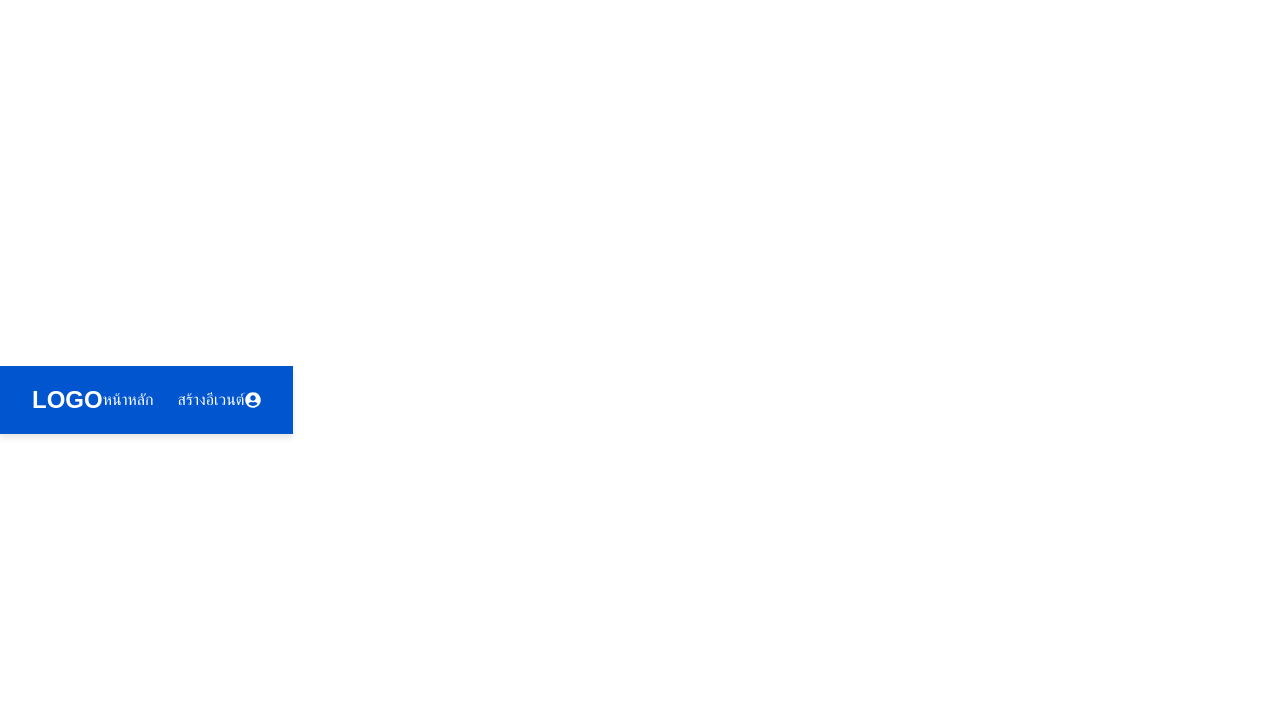
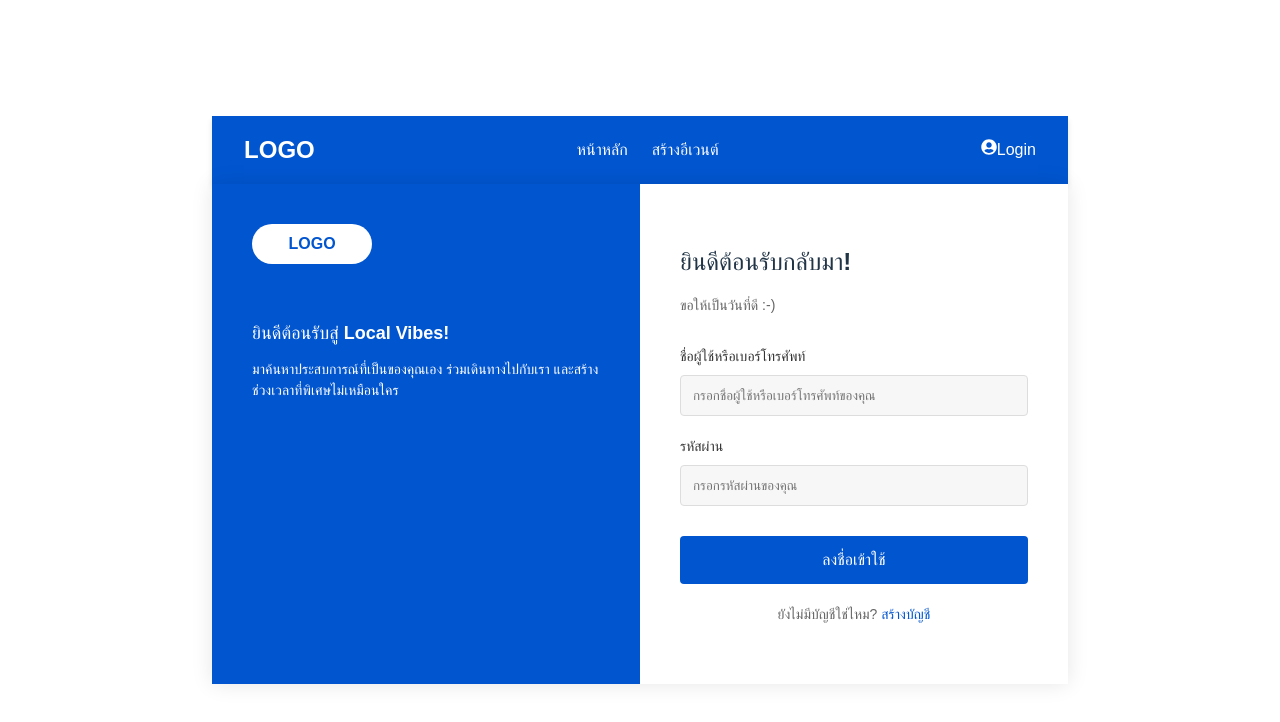
Before and after one commit to NarongdechP/Local-Vibes-Web-app, a React (Vite) app: page /login in a window 1280 px wide. Shown: the top 722 px of the page. Built offline with nearby package versions, Linux system fonts and the light colour scheme; some icons are missing.

Commit message:
ทำหน้า login บางหน้ายังไม่ได้จัด +bugggg

```diff
--- a/package.json
+++ b/package.json
@@ -19,6 +19,7 @@
     "font-awesome": "^4.7.0",
     "install": "^0.13.0",
     "jsonwebtoken": "^9.0.2",
+    "mdb-react-ui-kit": "^9.0.0",
     "npm": "^11.1.0",
     "pg": "^8.13.3",
     "react": "^19.0.0",
@@ -29,7 +30,7 @@
   "devDependencies": {
     "@eslint/js": "^9.19.0",
     "@tailwindcss/postcss": "^4.0.9",
-    "@types/react": "^19.0.8",
+    "@types/react": "^18.3.18",
     "@types/react-dom": "^19.0.3",
     "@vitejs/plugin-react": "^4.3.4",
     "autoprefixer": "^10.4.20",
--- a/src/App.css
+++ b/src/App.css
@@ -20,16 +20,17 @@ body {
 }
 
 .container {
-  max-width: 100%;
-  width: 100%;
-  padding: 0;
-  margin: 0;
   display: flex;
   flex-direction: column;
+  align-items: center;
+  justify-content: center;
+  min-height: 100vh; /* ทำให้ container เต็มจอ */
 }
+
 
 /* Navbar styles */
 .navbar {
+  width: 100%;
   background-color: #0155Cf; /* Deep blue shade */
   color: white;
   display: flex;
--- a/src/App.jsx
+++ b/src/App.jsx
@@ -1,5 +1,6 @@
 import { BrowserRouter as Router, Routes, Route } from "react-router-dom";
 import Home from "./pages/Home";
+import Login from "./pages/Login"
 import CreateEvent from "./pages/Create_Event";
 import Navbar from "./components/Navbar";
 import './App.css'
@@ -11,6 +12,7 @@ function App() {
       <Routes>
         <Route path="/" element={<Home />} />
         <Route path="/create" element={<CreateEvent />} />
+        <Route path="/login" element={<Login />} />
       </Routes>
     </Router>
   );
--- a/src/components/Navbar.jsx
+++ b/src/components/Navbar.jsx
@@ -1,8 +1,6 @@
 import React from 'react';
 import { Link } from 'react-router-dom';
 import { FaUserCircle } from "react-icons/fa";
-
-
 
 const Navbar = () => {
   return (
@@ -12,7 +10,10 @@ const Navbar = () => {
         <Link to="/">หน้าหลัก</Link>
         <Link to="/create">สร้างอีเวนต์</Link>
       </div>
-      <FaUserCircle className="text-2xl" />
+      <Link to="/login" className="flex items-center space-x-2">
+        <FaUserCircle className="text-2xl" />
+        <span>Login</span>
+      </Link>
     </nav>
   );
 };
--- a/src/index.css
+++ b/src/index.css
@@ -2,6 +2,13 @@
 
 body {
   font-family: 'Noto Sans Thai', sans-serif;
+}
+
+html, body {
+  height: 100%;
+  width: 100%;
+  margin: 0;
+  padding: 0;
 }
 
 :root {
--- /dev/null
+++ b/src/pages/Home.css
@@ -0,0 +1,281 @@
+* {
+    margin: 0;
+    padding: 0;
+    box-sizing: border-box;
+    font-family: 'Prompt', sans-serif;
+  }
+
+  body {
+    background-color: #f9f9f9;
+  }
+
+  .home-page {
+    width: 100%;
+    min-height: 100vh;
+  }
+
+  /* Navbar Styles */
+  .navbar {
+    display: flex;
+    justify-content: space-between;
+    align-items: center;
+    padding: 0.8rem 1.5rem;
+    background-color: #fff;
+    border-bottom: 1px solid #e0e0e0;
+  }
+
+  .navbar-left {
+    display: flex;
+    align-items: center;
+    gap: 2rem;
+  }
+
+  .logo-container {
+    background-color: #f0f0f0;
+    border-radius: 2rem;
+    padding: 0.5rem 1.5rem;
+  }
+
+  .logo-text {
+    font-weight: bold;
+  }
+
+  .main-nav {
+    display: flex;
+    gap: 1.5rem;
+  }
+
+  .nav-link {
+    color: #333;
+    text-decoration: none;
+    font-size: 0.9rem;
+  }
+
+  .nav-link.active {
+    color: #0155cf;
+    font-weight: bold;
+  }
+
+  .navbar-right {
+    display: flex;
+  }
+
+  .user-button {
+    background: none;
+    border: none;
+    color: #333;
+    cursor: pointer;
+    font-size: 1.2rem;
+  }
+
+  /* Home Container Styles */
+  .home-container {
+    max-width: 1200px;
+    margin: 0 auto;
+    padding: 1rem;
+  }
+
+  /* Search Styles */
+  .search-container {
+    display: flex;
+    justify-content: space-between;
+    align-items: center;
+    margin-bottom: 2rem;
+  }
+
+  .search-box {
+    display: flex;
+    align-items: center;
+    background-color: #f0f0f0;
+    border-radius: 2rem;
+    padding: 0.5rem 1rem;
+    width: 40%;
+    max-width: 500px;
+  }
+
+  .search-icon {
+    color: #666;
+    margin-right: 0.5rem;
+  }
+
+  .search-input {
+    background: transparent;
+    border: none;
+    outline: none;
+    width: 100%;
+    font-size: 0.9rem;
+  }
+
+  .location-selector {
+    display: flex;
+    align-items: center;
+    gap: 0.5rem;
+    padding: 0.5rem 1rem;
+    border-radius: 0.25rem;
+    background-color: #fff;
+    box-shadow: 0 1px 3px rgba(0, 0, 0, 0.1);
+    font-size: 0.9rem;
+  }
+
+  .location-icon, .globe-icon {
+    color: #0155cf;
+  }
+
+  /* Header Section Styles */
+  .header-section {
+    margin-bottom: 2rem;
+  }
+
+  .main-title {
+    font-size: 1.75rem;
+    margin-bottom: 0.5rem;
+    color: #333;
+  }
+
+  .subtitle {
+    font-size: 0.9rem;
+    color: #666;
+  }
+
+  /* Content with Sidebar */
+  .content-with-sidebar {
+    display: flex;
+    gap: 2rem;
+  }
+
+  /* Sidebar Styles */
+  .sidebar {
+    width: 20%;
+    min-width: 200px;
+  }
+
+  .sidebar-title {
+    font-size: 1.2rem;
+    margin-bottom: 1rem;
+    color: #333;
+  }
+
+  .category-list {
+    list-style: none;
+  }
+
+  .category-item {
+    display: flex;
+    align-items: center;
+    gap: 0.75rem;
+    padding: 0.5rem 0;
+    cursor: pointer;
+    color: #555;
+    transition: color 0.2s;
+  }
+
+  .category-item:hover {
+    color: #0155cf;
+  }
+
+  .category-icon {
+    color: #0155cf;
+  }
+
+  /* Events Container Styles */
+  .events-container {
+    flex: 1;
+    display: flex;
+    flex-direction: column;
+    gap: 1.5rem;
+  }
+
+  /* Event Card Styles */
+  .event-card {
+    display: flex;
+    background-color: #fff;
+    border-radius: 0.5rem;
+    overflow: hidden;
+    box-shadow: 0 1px 3px rgba(0, 0, 0, 0.1);
+  }
+
+  .event-image {
+    width: 150px;
+    height: 150px;
+    background-color: #7c8594;
+    display: flex;
+    align-items: center;
+    justify-content: center;
+  }
+
+  .placeholder-image {
+    font-size: 2rem;
+    color: #fff;
+  }
+
+  .event-content {
+    flex: 1;
+    padding: 1rem;
+    display: flex;
+    flex-direction: column;
+    gap: 0.25rem;
+  }
+
+  .event-title {
+    font-size: 1.2rem;
+    color: #333;
+    margin-bottom: 0.25rem;
+  }
+
+  .event-price {
+    font-weight: bold;
+    color: #0155cf;
+  }
+
+  .event-date, .event-location, .event-organizer {
+    font-size: 0.85rem;
+    color: #666;
+  }
+
+  .event-categories {
+    display: flex;
+    gap: 1rem;
+    margin-top: 0.5rem;
+  }
+
+  .event-category {
+    display: flex;
+    align-items: center;
+    gap: 0.5rem;
+    font-size: 0.8rem;
+    color: #666;
+  }
+
+  .category-icon-small {
+    color: #0155cf;
+    font-size: 0.8rem;
+  }
+
+  @media (max-width: 768px) {
+    .content-with-sidebar {
+      flex-direction: column;
+    }
+
+    .sidebar {
+      width: 100%;
+    }
+
+    .event-card {
+      flex-direction: column;
+    }
+
+    .event-image {
+      width: 100%;
+      height: 180px;
+    }
+
+    .search-container {
+      flex-direction: column;
+      gap: 1rem;
+      align-items: flex-start;
+    }
+
+    .search-box {
+      width: 100%;
+    }
+  }
--- a/src/pages/Home.jsx
+++ b/src/pages/Home.jsx
@@ -1,5 +1,4 @@
 import React from 'react';
-import Navbar from '../components/Navbar';
 import SearchBar from '../components/SearchBar';
 import EventCard from '../components/EventCard';
 import { FaUtensils, FaMusic, FaBriefcase, FaHeart } from "react-icons/fa";
--- /dev/null
+++ b/src/pages/Login.css
@@ -0,0 +1,123 @@
+* {
+    margin: 0;
+    padding: 0;
+    box-sizing: border-box;
+    font-family: 'Prompt', sans-serif;
+  }
+
+  body {
+    background-color: #f5f5f5;
+    min-height: 100vh;
+    display: flex;
+    align-items: center;
+    justify-content: center;
+  }
+
+  .login-container {
+    display: flex;
+    width: 100%;
+    max-width: 900px;
+    height: 500px;
+    box-shadow: 0 0 20px rgba(0, 0, 0, 0.1);
+  }
+
+  .login-sidebar {
+    background-color: #0155cf;
+    width: 50%;
+    padding: 40px;
+    color: white;
+    display: flex;
+    flex-direction: column;
+  }
+
+  .logo-container {
+    background-color: white;
+    width: 120px;
+    height: 40px;
+    border-radius: 20px;
+    display: flex;
+    align-items: center;
+    justify-content: center;
+    margin-bottom: 60px;
+  }
+
+  .logo-text {
+    font-weight: bold;
+    color: #0155cf;
+  }
+
+  .sidebar-title {
+    font-size: 28px;
+    font-weight: bold;
+    margin-bottom: 20px;
+  }
+
+  .sidebar-description {
+    font-size: 14px;
+    line-height: 1.5;
+  }
+
+  .login-form {
+    width: 50%;
+    padding: 40px;
+    background-color: white;
+    display: flex;
+    flex-direction: column;
+    justify-content: center;
+  }
+
+  .form-title {
+    font-size: 24px;
+    font-weight: bold;
+    margin-bottom: 15px;
+  }
+
+  .form-subtitle {
+    font-size: 14px;
+    margin-bottom: 30px;
+    color: #666;
+  }
+
+  .form-group {
+    margin-bottom: 20px;
+  }
+
+  label {
+    display: block;
+    font-size: 14px;
+    margin-bottom: 8px;
+    color: #333;
+  }
+
+  input {
+    width: 100%;
+    padding: 12px;
+    border: 1px solid #ddd;
+    border-radius: 4px;
+    background-color: #f7f7f7;
+  }
+
+  .login-button {
+    background-color: #0155cf;
+    color: white;
+    border: none;
+    border-radius: 4px;
+    padding: 15px;
+    font-size: 16px;
+    font-weight: bold;
+    cursor: pointer;
+    margin-top: 10px;
+    margin-bottom: 20px;
+  }
+
+  .signup-link {
+    text-align: center;
+    font-size: 14px;
+    color: #666;
+  }
+
+  .signup-link a {
+    color: #0155cf;
+    text-decoration: none;
+    font-weight: bold;
+  }
--- /dev/null
+++ b/src/pages/Login.jsx
@@ -0,0 +1,39 @@
+import React from 'react';
+import './Login.css';
+
+const Login = () => {
+  return (
+    <div className="login-container">
+      <div className="login-sidebar">
+        <div className="logo-container">
+          <div className="logo-text">LOGO</div>
+        </div>
+        <h1 className="sidebar-title">ยินดีต้อนรับสู่ Local Vibes!</h1>
+        <p className="sidebar-description">มาค้นหาประสบการณ์ที่เป็นของคุณเอง ร่วมเดินทางไปกับเรา และสร้างช่วงเวลาที่พิเศษไม่เหมือนใคร</p>
+      </div>
+
+      <div className="login-form">
+        <h2 className="form-title">ยินดีต้อนรับกลับมา!</h2>
+        <p className="form-subtitle">ขอให้เป็นวันที่ดี :-) </p>
+
+        <div className="form-group">
+          <label htmlFor="email">ชื่อผู้ใช้หรือเบอร์โทรศัพท์</label>
+          <input type="text" id="email" placeholder="กรอกชื่อผู้ใช้หรือเบอร์โทรศัพท์ของคุณ" />
+        </div>
+
+        <div className="form-group">
+          <label htmlFor="password">รหัสผ่าน</label>
+          <input type="password" id="password" placeholder="กรอกรหัสผ่านของคุณ" />
+        </div>
+
+        <button className="login-button">ลงชื่อเข้าใช้</button>
+
+        <div className="signup-link">
+          ยังไม่มีบัญชีใช่ไหม? <a href="#">สร้างบัญชี</a>
+        </div>
+      </div>
+    </div>
+  );
+};
+
+export default Login;
```
Also changed, not shown: 1 other file (tests, documents, lock files or other folders).
